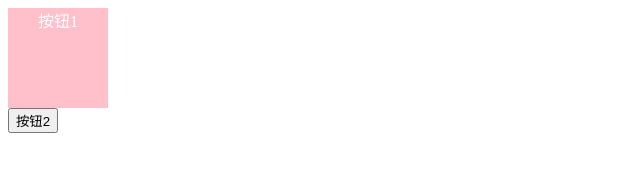
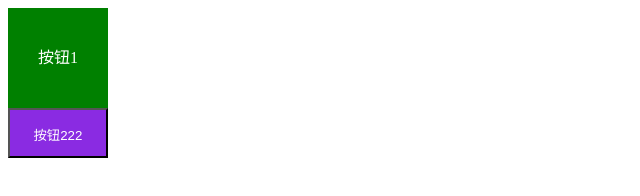
Before and after one commit to 1170374975/sixteenDemo, a plain HTML site: page index.html in a window 1280 px wide. Shown: the whole page, without its empty margins (0-640 px from the left). Drawn offline with Linux system fonts and the light colour scheme.

Commit message:
修改一些内容

```diff
--- a/index.css
+++ b/index.css
@@ -1,7 +1,16 @@
 div{
     width: 100px;
     height: 100px;
-    background: pink;
+    line-height: 100px;
+    background: green;
     color: #fff;
     text-align: center;
 }
+button {
+    width: 100px;
+    height: 50px;
+    line-height: 50px;
+    background: blueviolet;
+    color: #fff;
+    text-align: center;
+}
--- a/index.html
+++ b/index.html
@@ -8,7 +8,7 @@
 </head>
 <body>
     <div id="btn">按钮1</div>
-    <button>按钮2</button>
+    <button>按钮222</button>
     <script src="./index.js"></script>
 </body>
 </html>
--- a/index.js
+++ b/index.js
@@ -2,5 +2,5 @@ document.getElementById('btn').onclick = function () {
     console.log('按下按钮1');
 }
 document.querySelector('button').onclick = function () {
-    console.log('按下按钮2');
+    console.log('按下按钮222');
 }
```
